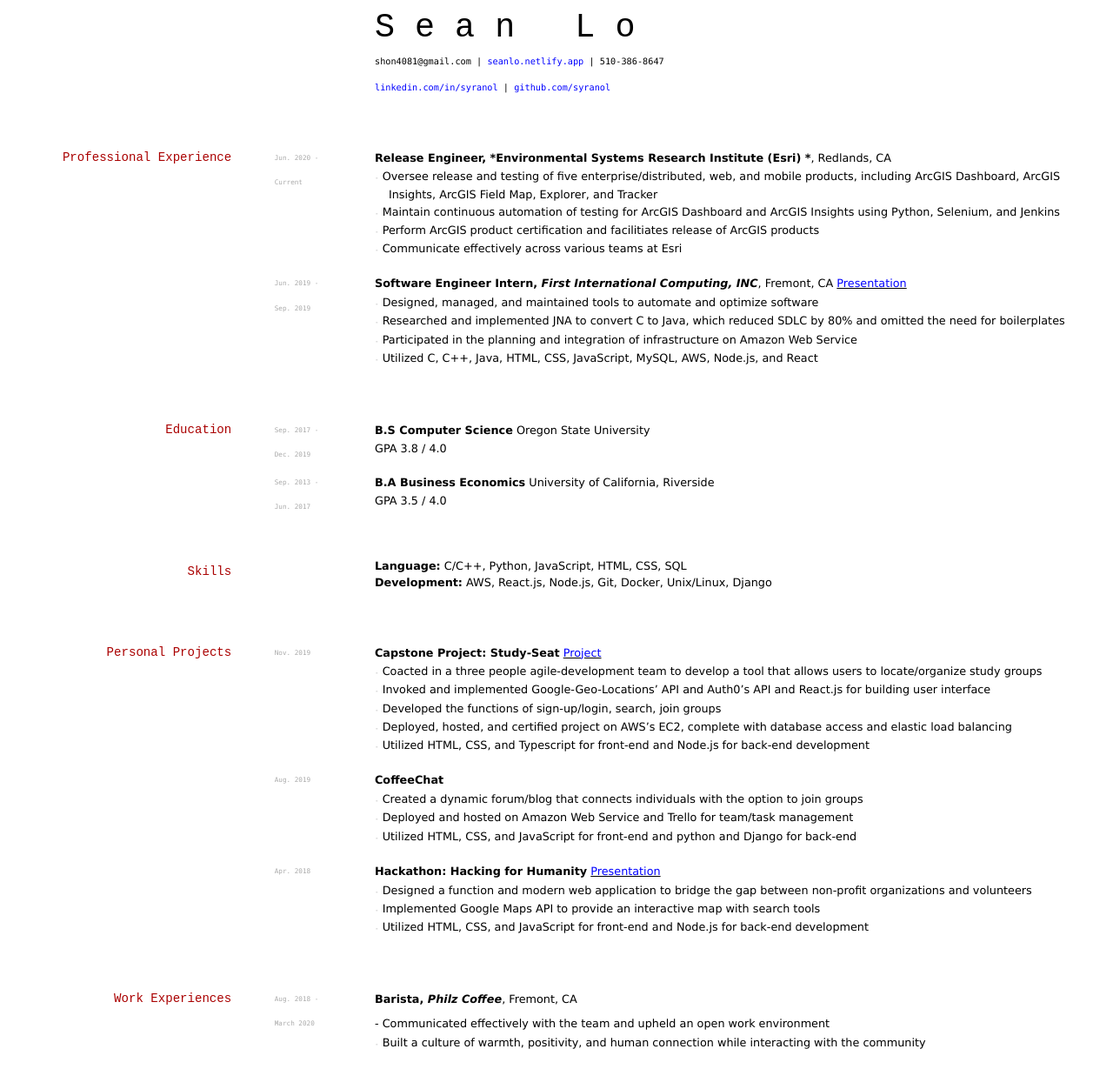
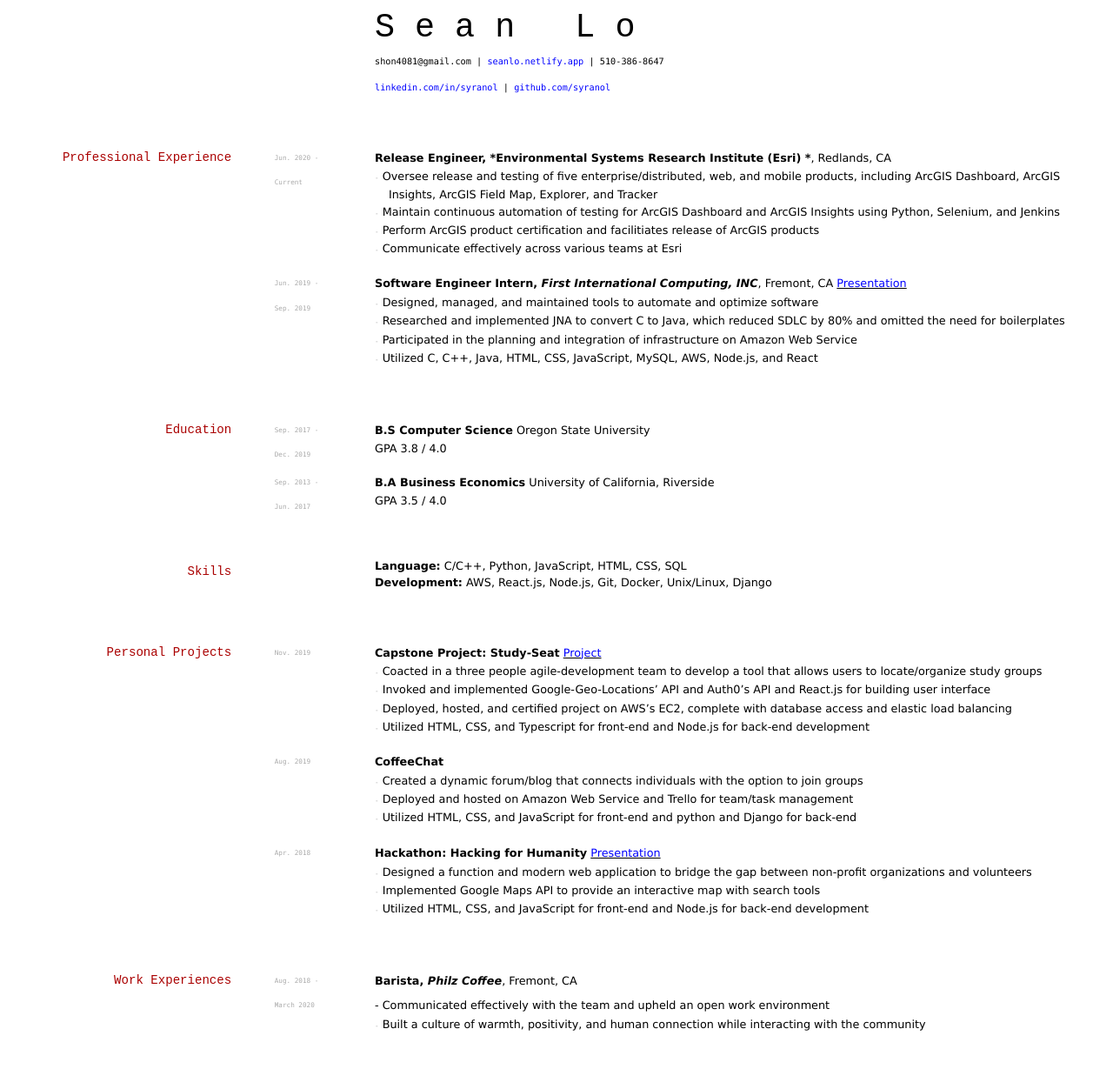
Before and after one commit to elipapa/markdown-cv, a Jekyll site: the page built from index.md, in a window 1280 px wide. Shown: the whole page at 87% size. Built offline with Jekyll 4.4.1, drawn with Linux system fonts in a browser that asks for light colours; after the commit the page ends 1208 px from its top, so only the background shows below that.

Commit message:
Update index.md

```diff
--- a/index.md
+++ b/index.md
@@ -64,7 +64,6 @@
 
 - `-` Coacted in a three people agile-development team to develop a tool that allows users to locate/organize study groups
 - `-` Invoked and implemented Google-Geo-Locations' API and Auth0's API and React.js for building user interface
-- `-` Developed the functions of sign-up/login, search, join groups
 - `-` Deployed, hosted, and certified project on AWS's EC2, complete with database access and elastic load balancing
 - `-` Utilized HTML, CSS, and Typescript for front-end and Node.js for back-end development
 
```
